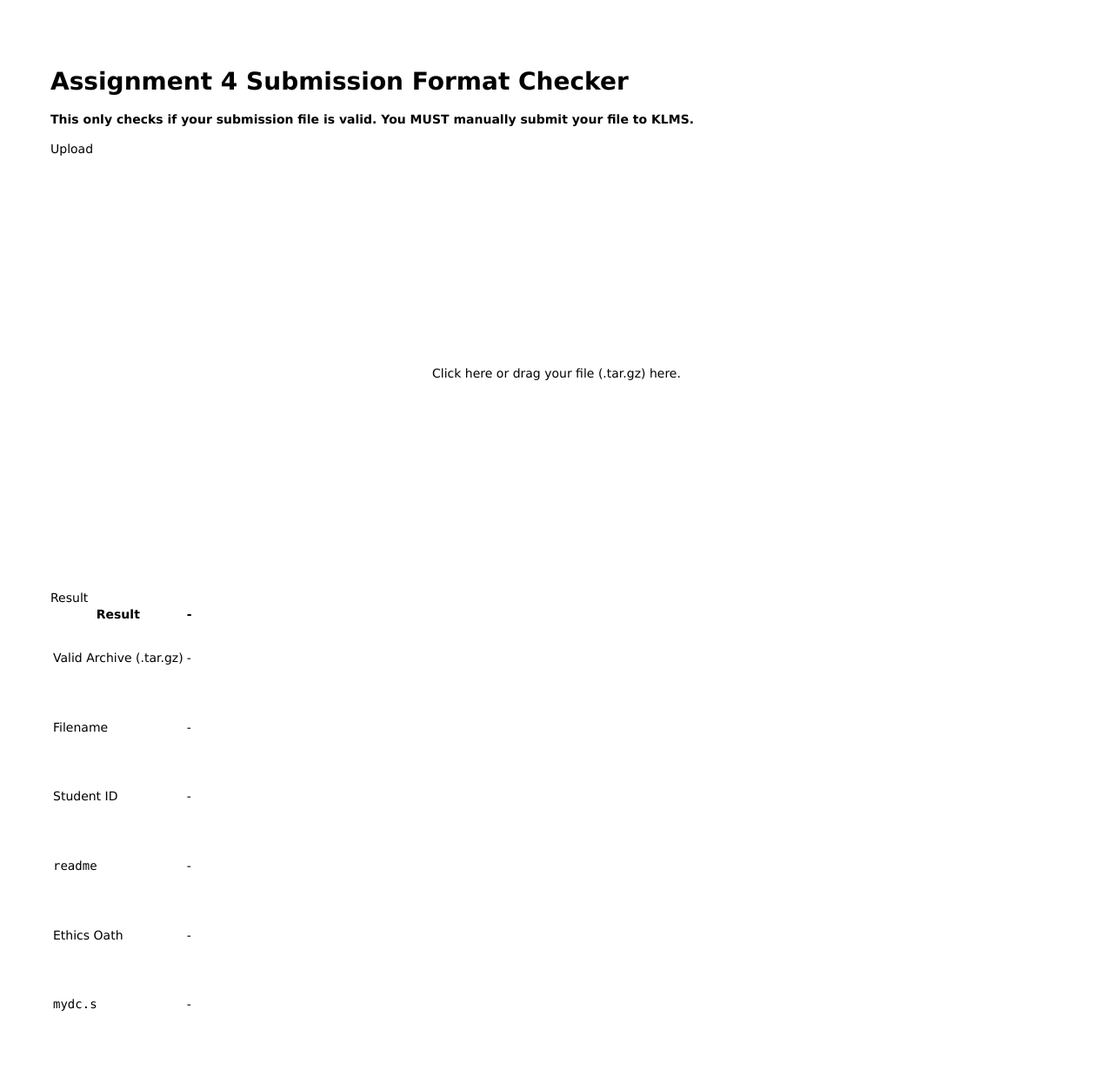
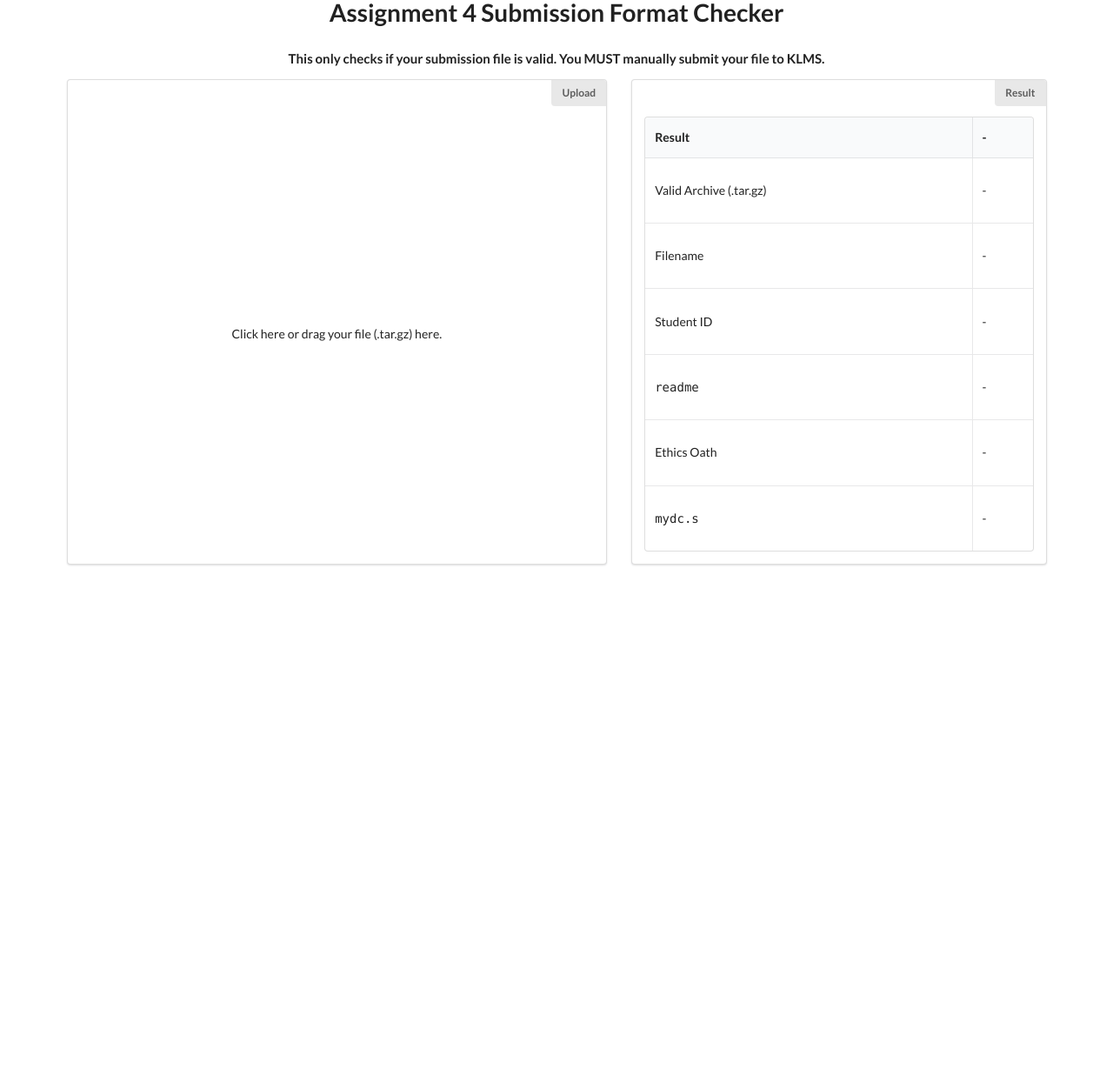
Before and after one commit to ee209-2020-fall/ee209-2020-fall, a Jekyll site: the page assignment/assignment4/checker.html, which Jekyll copies as it is, in a window 1280 px wide. Shown: the whole page at 87% size. Built offline with Jekyll 4.4.1, drawn with Linux system fonts in a browser that asks for light colours; after the commit the page ends 900 px from its top, so only the background shows below that.

Commit message:
Fix path

```diff
--- a/assignment/assignment4/checker.html
+++ b/assignment/assignment4/checker.html
@@ -7,7 +7,7 @@
   <meta http-equiv="X-UA-Compatible" content="IE=edge,chrome=1">
   <meta name="viewport" content="width=device-width, initial-scale=1.0, maximum-scale=1.0">
   <link rel="stylesheet" type="text/css" href="/vendor/components/style.css"/>
-  <link rel="stylesheet" type="text/css" href="/vendor/components/semantic.min.css"/>
+  <link rel="stylesheet" type="text/css" href="/vendor/semantic.min.css"/>
   <style>
     * {
       -webkit-font-smoothing: antialiased;
```
